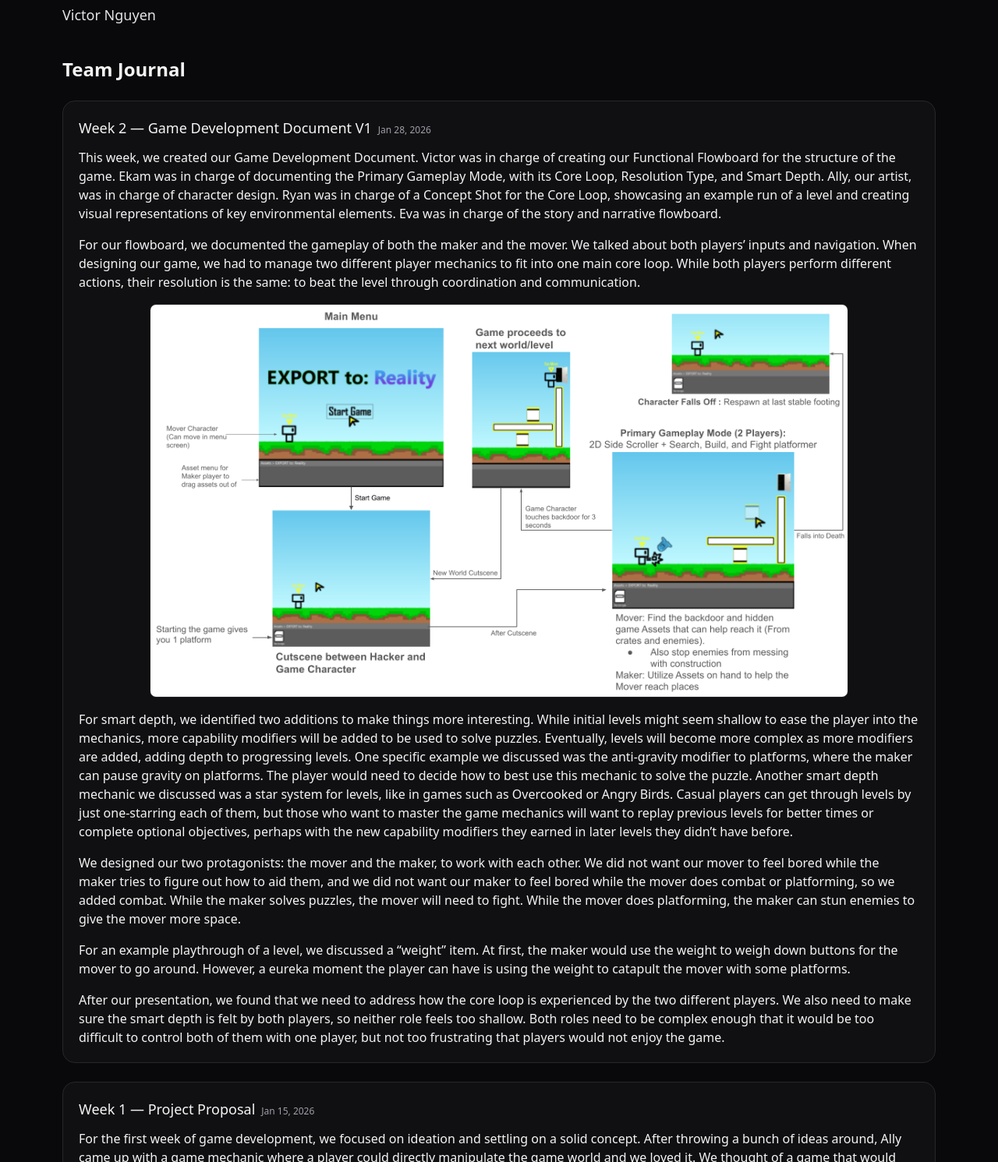
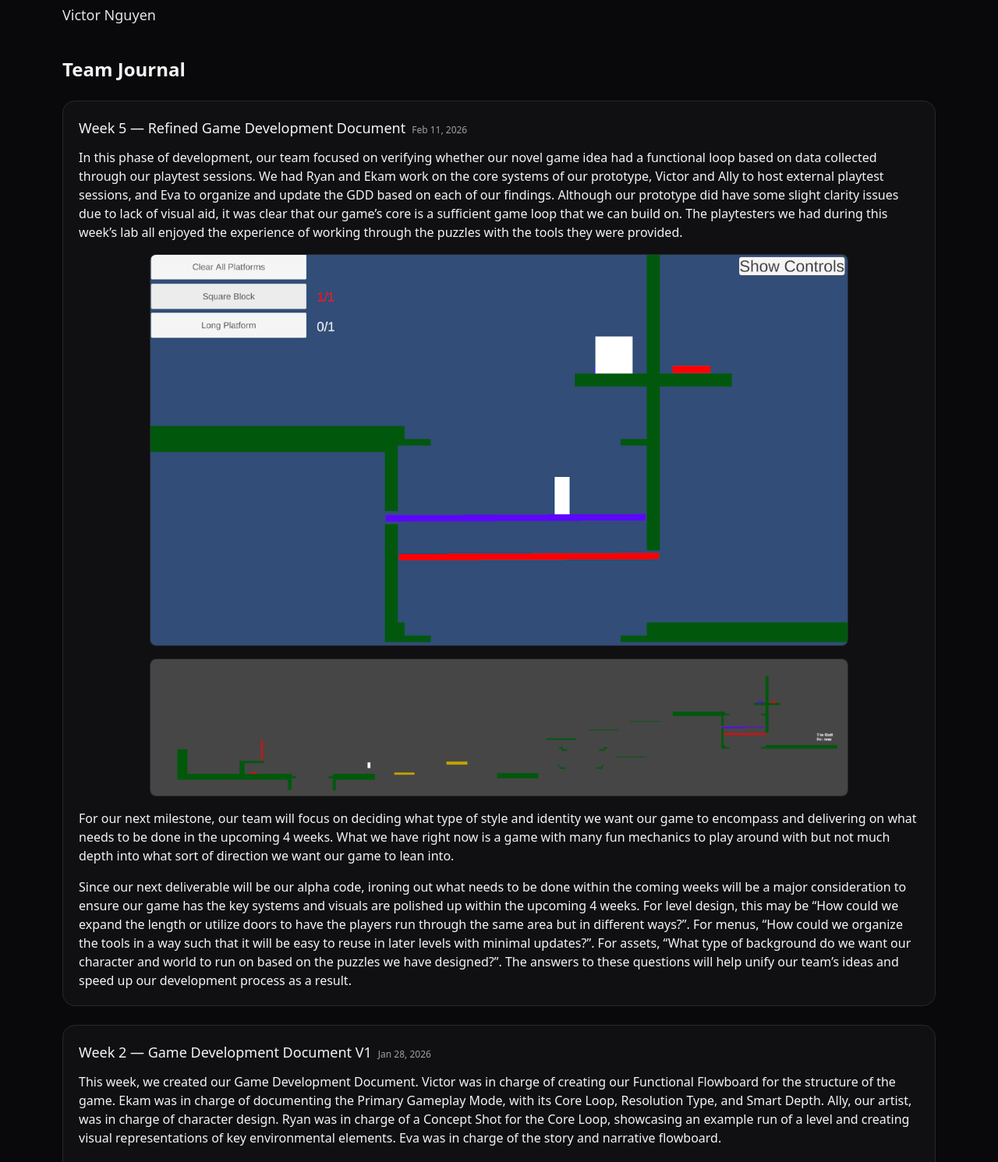
Before and after one commit to ekam-n/IAT410-website, a website built with Vite: page index.html in a window 1280 px wide. Shown: the part 300-1791 px from the top of the page at 78% size. Built offline with nearby package versions, Linux system fonts and the light colour scheme.

Commit message:
added team journal entry

```diff
--- a/index.html
+++ b/index.html
@@ -72,6 +72,29 @@
         </div>
 
         <!-- Post template (duplicate as needed) -->
+        <article class="rounded-2xl border border-zinc-800 bg-zinc-900/50 p-5">
+          <header class="flex flex-wrap items-baseline gap-2">
+            <h3 class="text-lg font-medium">Week 5 — Refined Game Development Document</h3>
+            <time class="text-xs text-zinc-400">Feb 11, 2026</time>
+          </header>
+          <div class="prose prose-invert prose-zinc mt-3 max-w-none space-y-4">
+            <p>In this phase of development, our team focused on verifying whether our novel game idea had a functional loop based on data collected through our playtest sessions. We had Ryan and Ekam work on the core systems of our prototype, Victor and Ally to host external playtest sessions, and Eva to organize and update the GDD based on each of our findings. Although our prototype did have some slight clarity issues due to lack of visual aid, it was clear that our game’s core is a sufficient game loop that we can build on. The playtesters we had during this week’s lab all enjoyed the experience of working through the puzzles with the tools they were provided.</p>
+            <img src="./assets/images/colored-platforms.png"
+              alt="Functional Flowboard for Export to: Reality"
+              class="w-full max-w-4xl mx-auto rounded-lg border border-zinc-800"
+            >
+            <img src="./assets/images/prototype-full-level.png"
+              alt="Functional Flowboard for Export to: Reality"
+              class="w-full max-w-4xl mx-auto rounded-lg border border-zinc-800"
+            >
+            <p>For our next milestone, our team will focus on deciding what type of style and identity we want our game to encompass and delivering on what needs to be done in the upcoming 4 weeks. What we have right now is a game with many fun mechanics to play around with but not much depth into what sort of direction we want our game to lean into.
+            </p>
+            <p>Since our next deliverable will be our alpha code, ironing out what needs to be done within the coming weeks will be a major consideration to ensure our game has the key systems and visuals are polished up within the upcoming 4 weeks. For level design, this may be “How could we expand the length or utilize doors to have the players run through the same area but in different ways?”. For menus, “How could we organize the tools in a way such that it will be easy to reuse in later levels with minimal updates?”. For assets, “What type of background do we want our character and world to run on based on the puzzles we have designed?”. The answers to these questions will help unify our team’s ideas and speed up our development process as a result.
+            </p>
+
+          </div>
+        </article>
+
         <article class="rounded-2xl border border-zinc-800 bg-zinc-900/50 p-5">
           <header class="flex flex-wrap items-baseline gap-2">
             <h3 class="text-lg font-medium">Week 2 — Game Development Document V1</h3>
```
Also changed, not shown: assets/images/colored-platforms.png (added), assets/images/prototype-full-level.png (added).
